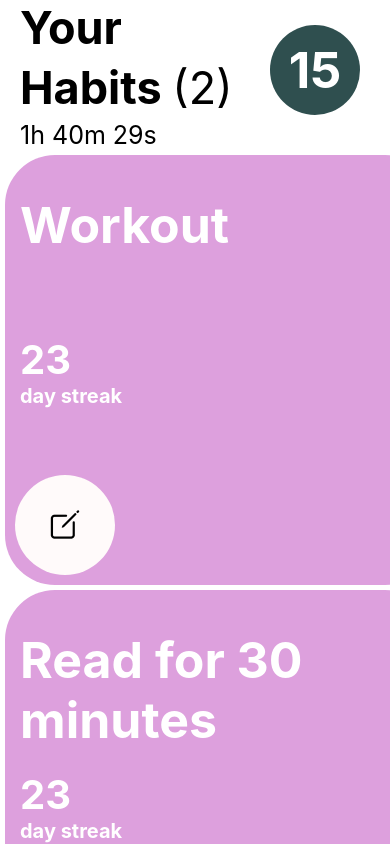
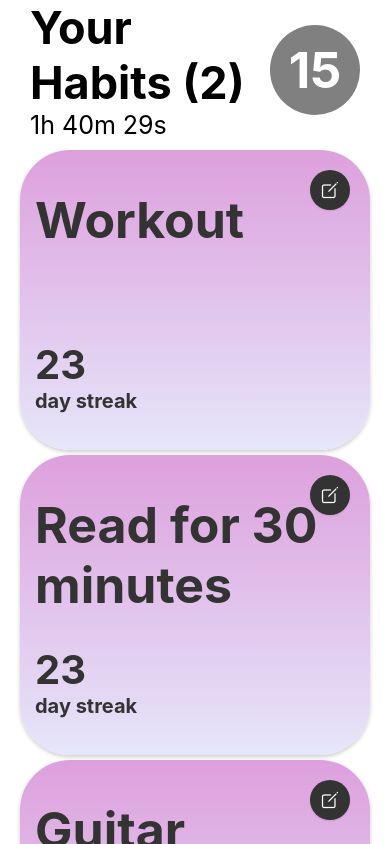
Before and after one commit to rafaredei/react-native-habitTracker, a React Native app: screen / in a window 390 px wide. Built offline with nearby package versions, Linux system fonts and the light colour scheme.

Commit message:
button, color, layout address later

```diff
--- a/App.tsx
+++ b/App.tsx
@@ -9,13 +9,12 @@ export default function App() {
   const [minutes, setMinutes] = useState(0);
   const [seconds, setSeconds] = useState(0);
   const [data, setData] = useState([
-    { type: 'header', key: 'your', id: '0' },
-    { type: 'header', key: 'habits', count: 4, id: '1' }, // Streak can be added back if needed
-    { type: 'time', hours: 0, minutes: 0, seconds: 0, id: '2' },
-    { type: 'habit', key: 'Workout', id: '3' },
-    { type: 'habit', key: 'Read for 30 minutes', id: '4' },
-    { type: 'habit', key: 'Guitar practice', id: '5' },
-    { type: 'create', id: '6'},
+    { type: 'header', key: 'habits', count: 4, id: '0' }, // Removed separate 'your' item
+    { type: 'time', hours: 0, minutes: 0, seconds: 0, id: '1' },
+    { type: 'habit', key: 'Workout', id: '2', completed: false },
+    { type: 'habit', key: 'Read for 30 minutes', id: '3', completed: false },
+    { type: 'habit', key: 'Guitar practice', id: '4', completed: false },
+    { type: 'create', id: '5' },
   ]);
 
   useEffect(() => {
@@ -40,50 +39,63 @@ export default function App() {
     return () => clearInterval(interval);
   }, []);
 
+  const toggleCompletion = (id) => {
+    setData(prevData =>
+      prevData.map(item =>
+        item.id === id && item.type === 'habit'
+          ? { ...item, completed: !item.completed }
+          : item
+      )
+    );
+  };
+
   const renderItem = ({ item }) => {
-    if (item.type === 'header' && item.key === 'your') {
-      return <Text style={styles.text}>Your</Text>;
-    } else if (item.type === 'header' && item.key === 'habits') {
+    if (item.type === 'header' && item.key === 'habits') {
       return (
         <View style={styles.headerContainer}>
-          <Text style={styles.text}>
-            <Text style={{ fontWeight: 'bold' }}>Habits </Text>
-            <Text style={{ fontWeight: 'normal' }}>({item.count - 2})</Text>
-          </Text>
+          <View style={styles.headerLeft}>
+            <Text style={styles.text}>Your</Text>
+            <Text style={styles.text}>Habits ({item.count - 2})</Text>
+            <Text style={styles.bedtimeText}>{item.hours || data.find(i => i.type === 'time').hours}h {item.minutes || data.find(i => i.type === 'time').minutes}m {item.seconds || data.find(i => i.type === 'time').seconds}s</Text>
+          </View>
           <View style={styles.streakBubble}>
             <Text style={styles.streakText}>15</Text>
           </View>
         </View>
       );
     } else if (item.type === 'time') {
-      return <Text style={styles.bedtimeText}>{item.hours}h {item.minutes}m {item.seconds}s</Text>;
+      return null; // Handled in habits header
     } else if (item.type === 'habit') {
       return (
-        <View style={styles.cardContainer}>
+        <TouchableOpacity onPress={() => toggleCompletion(item.id)} activeOpacity={0.8}>
+          <LinearGradient
+            colors={item.completed ? ['#98FB98', '#90EE90'] : ['#DDA0DD', '#E6E6FA']}
+            style={styles.cardContainer}
+          >
             <View style={styles.habitTextContainer}>
               <Text style={styles.cardText}>{item.key}</Text>
             </View>
             <View style={styles.streakTextContainer}>
-            <Text style={[styles.cardText, {fontSize: 40}]}>23</Text>
-            <Text style={[styles.cardText, {fontSize: 20}]}>day streak</Text>
+              <Text style={[styles.cardText, { fontSize: 40 }]}>23</Text>
+              <Text style={[styles.cardText, { fontSize: 20 }]}>day streak</Text>
             </View>
             <View style={styles.editButtonContainer}>
               <TouchableOpacity style={styles.editButton} onPress={() => alert('Edit ' + item.key)}>
-              <Icon name="create-outline" size={35} color="black" />
+                <Icon name="create-outline" size={20} color="white" />
               </TouchableOpacity>
             </View>
-        </View>
+          </LinearGradient>
+        </TouchableOpacity>
       );
     } else if (item.type === 'create') {
       return (
         <View style={styles.createButtonContainer}>
-          <TouchableOpacity style={styles.createButton} onPress={() => alert('Edit ' + item.key)}>
+          <TouchableOpacity style={styles.createButton} onPress={() => alert('Create new habit')}>
             <Icon name="add-outline" size={50} color="black" />
           </TouchableOpacity>
         </View>
-      )
+      );
     }
-
     return null;
   };
 
@@ -93,7 +105,7 @@ export default function App() {
 
   return (
     <SafeAreaProvider>
-      <SafeAreaView edges={['top']} style={styles.safeArea}>
+      <SafeAreaView edges={['top', 'bottom']} style={styles.safeArea}>
         <FlatList
           data={data}
           keyExtractor={(item) => item.id}
@@ -101,6 +113,8 @@ export default function App() {
           ItemSeparatorComponent={renderSeparator}
           contentContainerStyle={styles.contentContainer}
           showsVerticalScrollIndicator={false}
+          decelerationRate={0.97}
+          scrollEventThrottle={16}
         />
       </SafeAreaView>
     </SafeAreaProvider>
@@ -113,8 +127,8 @@ const styles = StyleSheet.create({
     backgroundColor: 'rgb(255, 255, 255)',
   },
   contentContainer: {
-    paddingLeft: 20,
-    paddingBottom: 70,
+    paddingHorizontal: 20,
+    paddingBottom: 0,
   },
   text: {
     color: 'black',
@@ -127,18 +141,17 @@ const styles = StyleSheet.create({
     fontSize: 25,
   },
   cardContainer: {
-    width: 430,
-    height: 430,
-    backgroundColor: 'plum',
+    width: Dimensions.get('window').width - 40,
+    height: 300,
     borderRadius: 50,
-    marginLeft: -15,
-
-  },
-  cardTextContainer: {
-    width: 300,
+    elevation: 5,
+    shadowColor: '#000',
+    shadowOffset: { width: 0, height: 2 },
+    shadowOpacity: 0.2,
+    shadowRadius: 4,
   },
   cardText: {
-    color: 'white',
+    color: '#333',
     fontSize: 50,
     fontWeight: 'bold',
     paddingTop: 0,
@@ -148,13 +161,18 @@ const styles = StyleSheet.create({
     height: 5,
   },
   headerContainer: {
-    position: 'relative',
+    width: Dimensions.get('window').width - 40,
+    paddingHorizontal: 10,
+    flexDirection: 'row',
+    justifyContent: 'space-between',
+    alignItems: 'center',
+  },
+  headerLeft: {
+    flexDirection: 'column',
+    alignItems: 'flex-start',
   },
   streakBubble: {
-    position: 'absolute',
-    right: 30,
-    bottom: 0,
-    backgroundColor: 'darkslategrey',
+    backgroundColor: 'grey',
     borderRadius: 45,
     width: 90,
     height: 90,
@@ -168,27 +186,35 @@ const styles = StyleSheet.create({
   },
   habitTextContainer: {
     paddingTop: 40,
+    width: 300,
   },
   streakTextContainer: {
     position: 'absolute',
-    paddingTop: 180,
+    paddingTop: 190,
   },
   editButtonContainer: {
     position: 'absolute',
-    paddingTop: 320,
-    paddingLeft: 10,
+    top: 20,
+    right: 20,
   },
   editButton: {
-    width: 100,
-    height: 100,
-    borderRadius: 50,
-    backgroundColor: 'snow',
+    width: 40,
+    height: 40,
+    borderRadius: 20,
+    backgroundColor: '#333',
     justifyContent: 'center',
     alignItems: 'center',
+    elevation: 3,
+    shadowColor: '#000',
+    shadowOffset: { width: 0, height: 1 },
+    shadowOpacity: 0.1,
+    shadowRadius: 2,
   },
   createButtonContainer: {
     alignItems: 'center',
-    paddingRight: 20,
+    width: '100%',
+    paddingHorizontal: 20,
+    paddingBottom: 30,
     marginTop: -50,
   },
   createButton: {
@@ -198,5 +224,10 @@ const styles = StyleSheet.create({
     backgroundColor: 'snow',
     justifyContent: 'center',
     alignItems: 'center',
+    elevation: 3,
+    shadowColor: '#000',
+    shadowOffset: { width: 0, height: 1 },
+    shadowOpacity: 0.1,
+    shadowRadius: 2,
   },
 });
```
Lines whose indentation alone changed are shown as unchanged.
